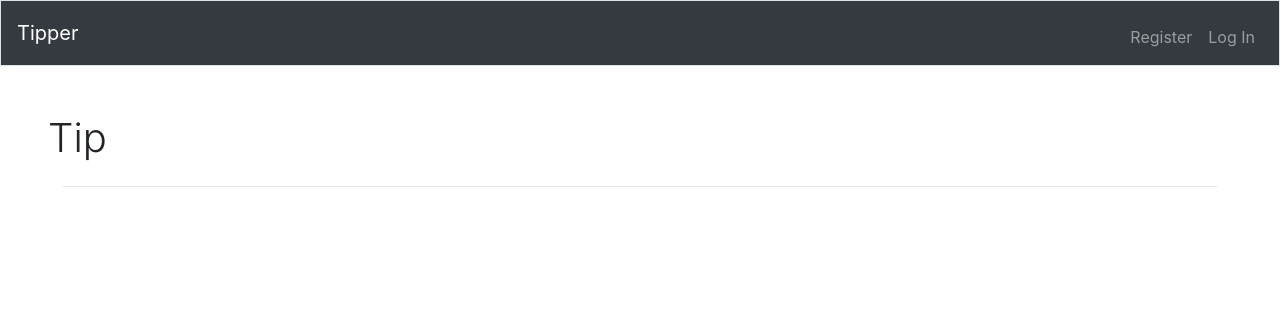
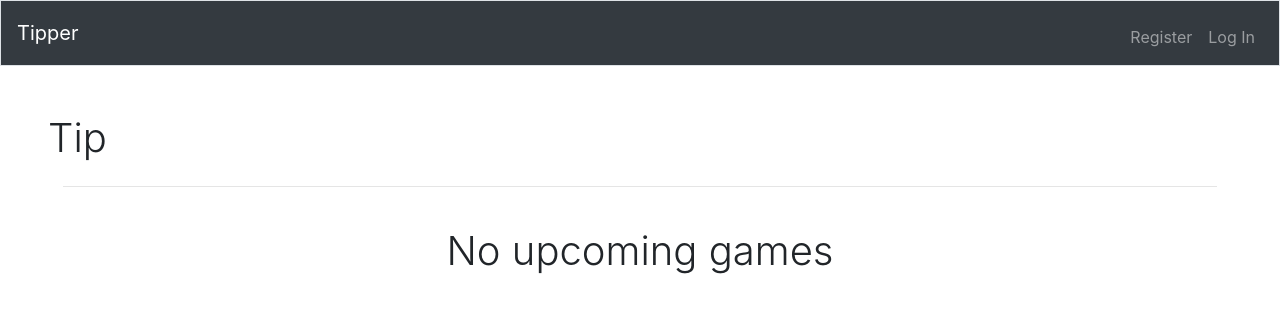
Before and after one commit to mitchmike/tipper-flask, a Flask app: template templates/tip.html in a window 1280 px wide. Shown: the top 326 px of the page. Run offline with Flask 2, Linux system fonts and the light colour scheme; the template is opened without the code that fills it, so the values that code supplies are empty.

Commit message:
requirements for heroku

```diff
--- a/templates/tip.html
+++ b/templates/tip.html
@@ -116,6 +116,10 @@ Tip
             </div>
         {% endif %}
         </div>
+    {% else %}
+        <div>
+            <h2 class="display-5">No upcoming games</h2>
+        </div>
     {% endif %}
 </div>
 </div>
```
Also changed, not shown: requirements.txt (+17 -4 lines), 1 other file.
